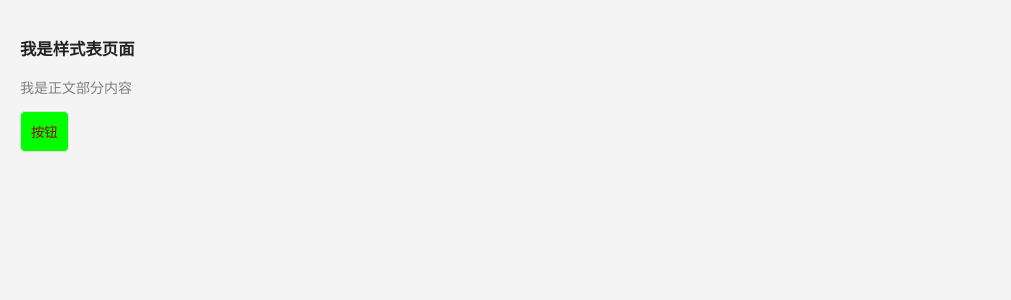
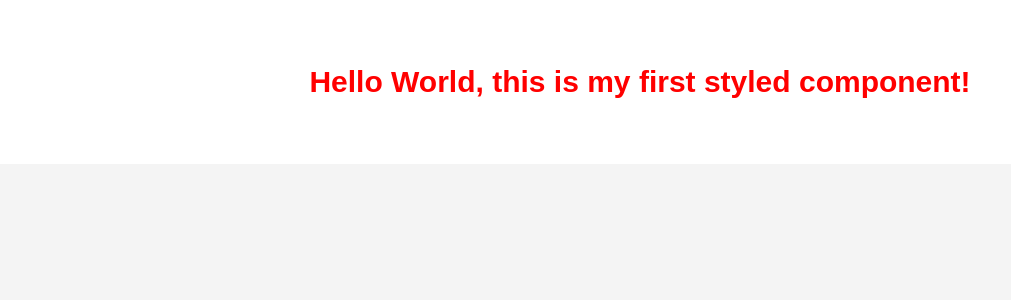
Before and after one commit to lnden/react-learning, a React (Create React App) app: page / in a window 1280 px wide. Shown: the top 300 px of the page, without its empty margins (0-1011 px from the left). Built offline with nearby package versions, Linux system fonts and the light colour scheme.

Commit message:
add styled-components

```diff
--- a/package.json
+++ b/package.json
@@ -12,7 +12,8 @@
     "react-redux": "^7.0.3",
     "react-router-dom": "^5.0.0",
     "react-scripts": "3.0.0",
-    "redux": "^4.0.1"
+    "redux": "^4.0.1",
+    "styled-components": "^4.2.0"
   },
   "scripts": {
     "start": "react-scripts start",
--- a/src/index.js
+++ b/src/index.js
@@ -52,7 +52,7 @@ import store from './store/merge.js'
 // React Tic-Tac-Toe
 // import App from './study-demo/tic-tac-toe/'
 // Context的使用
-import App from './study-demo/styles/index.js'
+import App from './study-demo/css/styled-components/index.jsx'
 
 const PRODUCTS = [
     {category: 'Sporting Goods', price: '$49.99', stocked: true, name: 'Football'},
--- /dev/null
+++ b/src/study-demo/css/styled-components/index.jsx
@@ -0,0 +1,26 @@
+import  React, { Component } from 'react'
+
+import styled from 'styled-components'
+
+const Title = styled.h1`
+    font-size: 30px;
+    text-align: center;
+    color: red
+`
+
+const Wrapper = styled.section`
+    padding: 40px;
+    background: white;
+`
+
+class App extends Component {
+    render() {
+        return (
+            <Wrapper>
+                <Title>Hello World, this is my first styled component!</Title>
+            </Wrapper>
+        )
+    }
+}
+
+export default App
```
Also changed, not shown: 1 other file (tests, documents, lock files or other folders).
